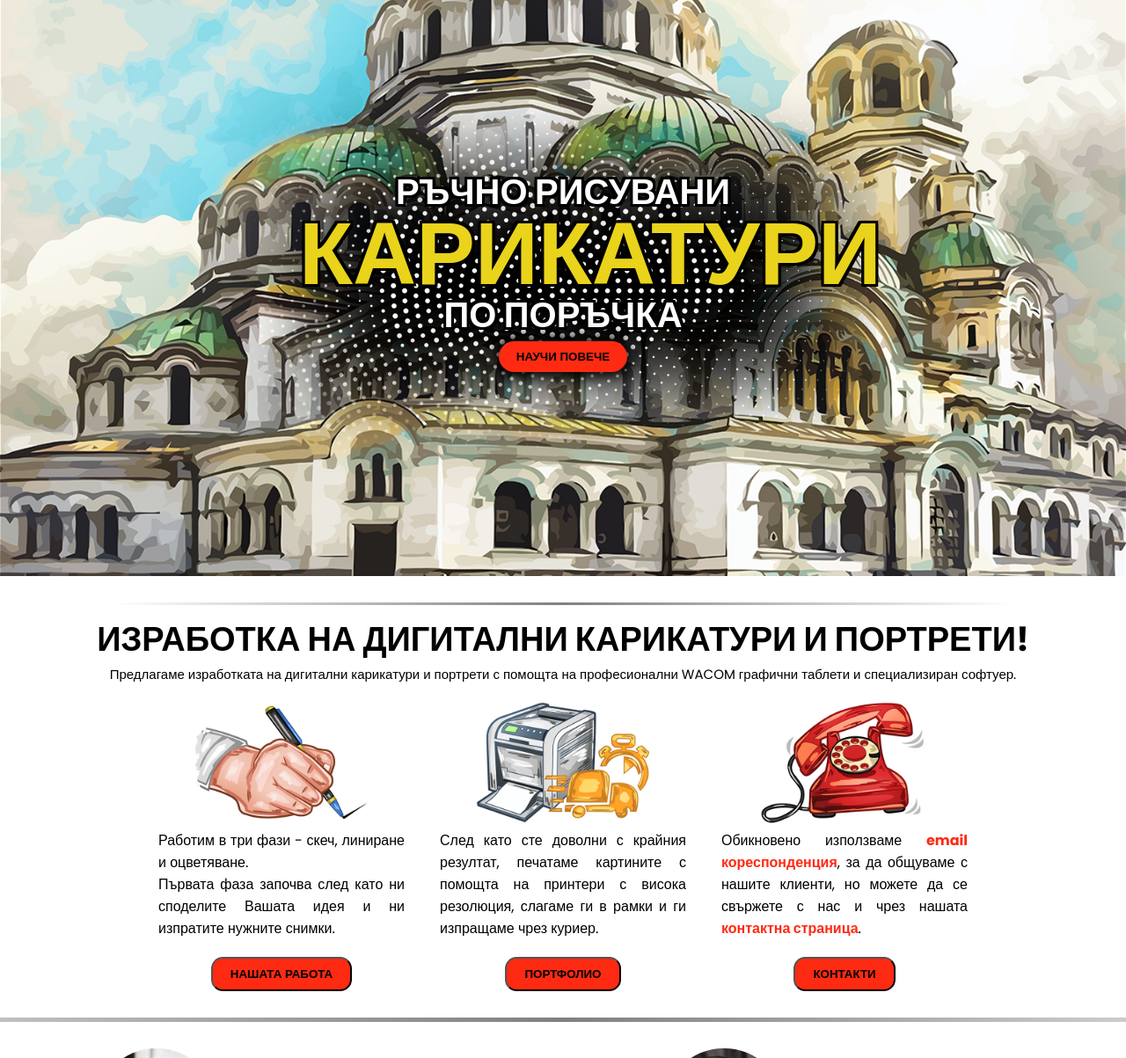
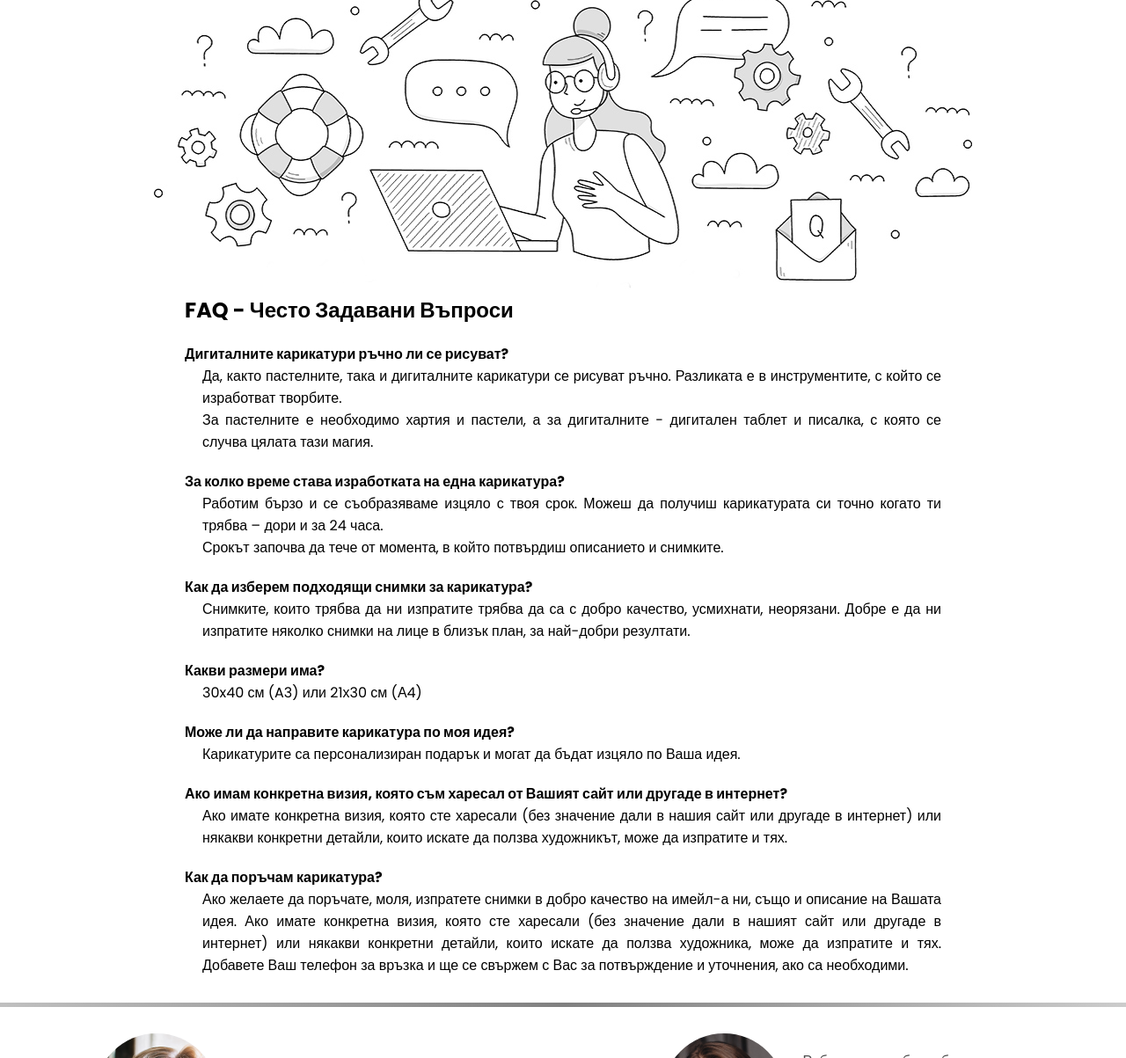
Before and after one commit to PavNedNed/CaricaturesWebsite, a plain HTML site: page index.html in a window 1280 px wide. Shown: the part 145-1348 px from the top of the page at 88% size. Drawn offline with Linux system fonts and the light colour scheme.

Commit message:
New Upload

```diff
--- a/index.html
+++ b/index.html
@@ -14,7 +14,8 @@
 </head>
 
 <body>
-    <section class="main">
+
+        <header>
             <section class="dark-space"></section>
             <section class="top-wrapper">
                 <section class="top-faq-wrapper">
@@ -70,7 +71,9 @@
                     </ul>
                 </section>
             </section>
+        </header>
 
+        <section class="main">
             <section class="home-wrapper">
                 <section class="img-container">
                     <section class="top-text" data-text="РЪЧНО РИСУВАНИ">РЪЧНО РИСУВАНИ</section>
@@ -118,6 +121,50 @@
                             Обикновено използваме <strong><a href="mailto:pocomaxs2@gmail.com" rel="noopener">email кореспонденция</a></strong>, за да общуваме с нашите клиенти, но можете да се свържете с нас и чрез нашата <strong><a href="/contacts">контактна страница</a></strong>.
                         </section>
                         <button class="more-btn">КОНТАКТИ</button>
+                    </section>
+                </section>
+            </section>
+
+            <section class="faq-wrapper">
+                <section class="top-image">
+                    <img src="./images/faq-image.jpg">
+                </section>
+                <section class="text-boxes">
+                    <h2>FAQ - Често Задавани Въпроси</h2>
+                    <div id="box-1">
+                        <p class="title"><strong>Дигиталните карикатури ръчно ли се рисуват?</strong></p>
+                        <p class="description">Да, както пастелните, така и дигиталните карикатури се рисуват ръчно. Разликата е в инструментите, с който се изработват творбите.
+    <br>
+    За пастелните е необходимо хартия и пастели, а за дигиталните - дигитален таблет и писалка, с която се случва цялата тази магия.</p>
+                    </div>
+                    <div id="box-2">
+                        <p class="title"><strong>За колко време става изработката на една карикатура?</strong></p>
+                        <p class="description">Работим бързо и се съобразяваме изцяло с твоя срок.
+Можеш да получиш карикатурата си точно когато ти трябва – дори и за 24 часа.
+<br>
+Срокът започва да тече от момента, в който потвърдиш описанието и снимките.</p>
+                    </div>
+                    <div id="box-3">
+                        <p class="title"><strong>Как да изберем подходящи снимки за карикатура?</strong></p>
+                        <p class="description">Снимките, които трябва да ни изпратите трябва да са с добро качество, усмихнати, неорязани. Добре е да ни изпратите няколко снимки на лице в близък план, за най-добри резултати.</p>
+                    </div>
+                    <div id="box-4">
+                        <p class="title"><strong>Какви размери има?</strong></p>
+                        <p class="description">30x40 см (A3) или 21х30 см (А4)</p>
+                    </div>
+                    <div id="box-5">
+                        <p class="title"><strong>Може ли да направите карикатура по моя идея?</strong></p>
+                        <p class="description">Карикатурите са персонализиран подарък и могат да бъдат изцяло по Ваша идея.</p>
+                    </div>
+                    <div id="box-6">
+                        <p class="title"><strong>Ако имам конкретна визия, която съм харесал от Вашият сайт или другаде в интернет?</strong></p>
+                        <p class="description">Ако имате конкретна визия, която сте харесали (без значение дали в нашия сайт или другаде в интернет) или някакви конкретни детайли, които искате да ползва художникът, може да изпратите и тях.</p>
+                    </div>
+                    <div id="box-7">
+                        <p class="title"><strong>Как да поръчам карикатура?</strong></p>
+                        <p class="description">Ако желаете да поръчате, моля, изпратете снимки в добро качество на имейл-а ни, също и описание на Вашата идея. Ако имате конкретна визия, която сте харесали (без значение дали в нашият сайт или другаде в интернет) или някакви конкретни детайли, които искате да ползва художника, може да изпратите и тях. Добавете Ваш телефон за връзка и ще се свържем с Вас за потвърждение и уточнения, ако са необходими.</p>
+                    </div>
+
 </section>
             </section>
         </section>
--- a/styles.css
+++ b/styles.css
@@ -434,6 +434,33 @@ i {
     font-size: 15px;
 }
 
+/* --------------------------------------------  FAQ -------------------------------------------- */
+.faq-wrapper .top-image {
+    width: 100%;
+    max-width: 930px;
+    margin: 30px auto 0;
+}
+
+.faq-wrapper .top-image img {
+    width: 100%;
+    display: block;
+}
+
+.faq-wrapper .text-boxes {
+    max-width: 900px;
+    margin: 0 auto 0;
+    text-align: justify;
+    padding-left: 20px;
+    padding-right: 20px;
+}
+
+.faq-wrapper .title {
+    padding-top: 20px;
+}
+.faq-wrapper .description {
+    padding-left: 20px;
+}
+
 /* --------------------------------------------  FOOTER -------------------------------------------- */
 .testimonials-img img {
     width: 140px;
@@ -503,6 +530,7 @@ footer span {
 .copyright {
     text-align: center;
     font-size: 13px;
+    padding-bottom: 15px;
 }
 
 .footer-menu-btns ul {
@@ -554,3 +582,8 @@ footer hr {
     margin-top: 30px;
     margin-bottom: 10px;
 }
+
+/* TEST ONLY */
+.home-wrapper {
+    display: none;
+}
--- a/viewports.css
+++ b/viewports.css
@@ -41,4 +41,8 @@
 
         background-image: url('./images/bg-image.jpg');
     }
+
+    .faq-wrapper .top-image {
+        margin: 110px auto 0;
+    }
 }
```
Also changed, not shown: images/faq-image.jpg (added). Lines whose indentation alone changed are shown as unchanged.
